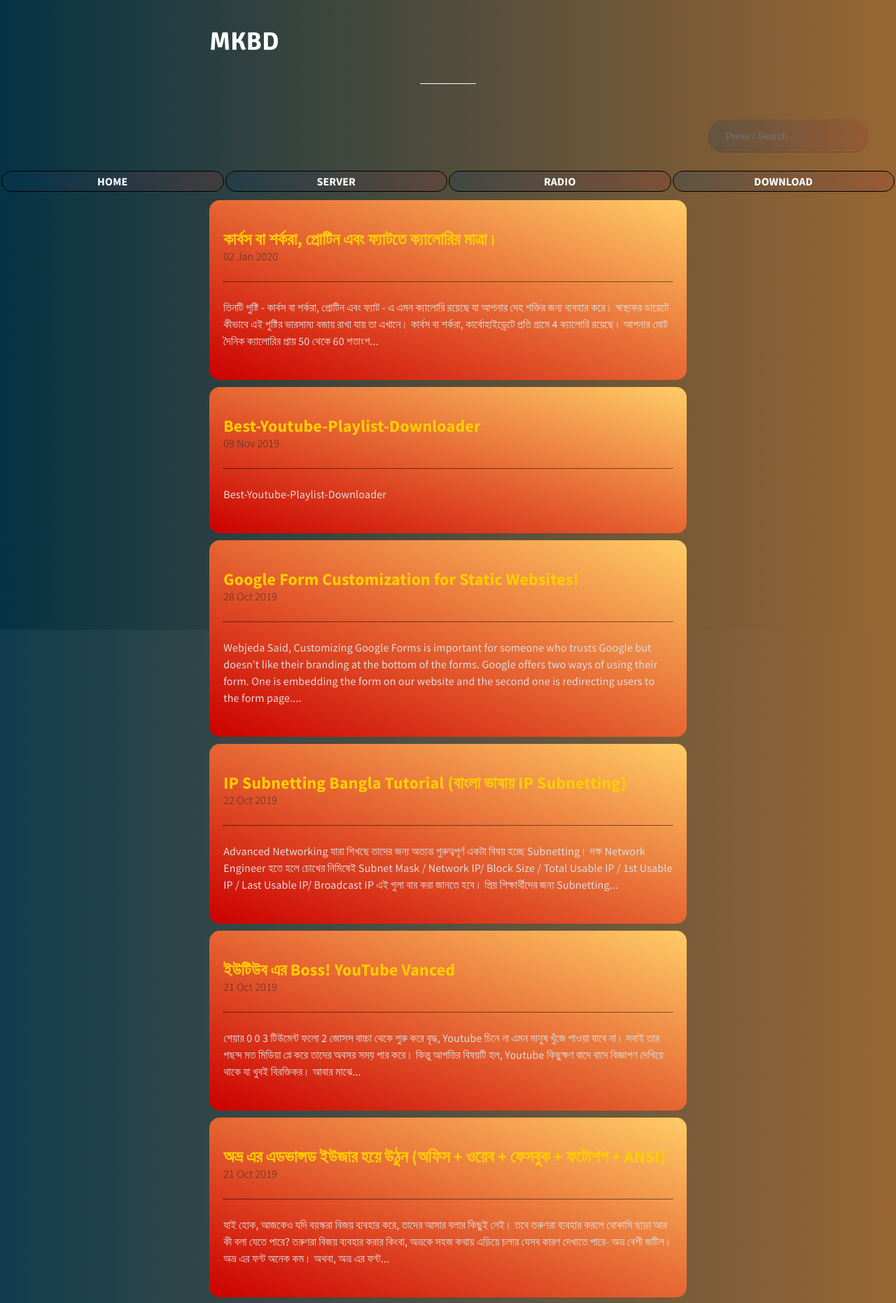
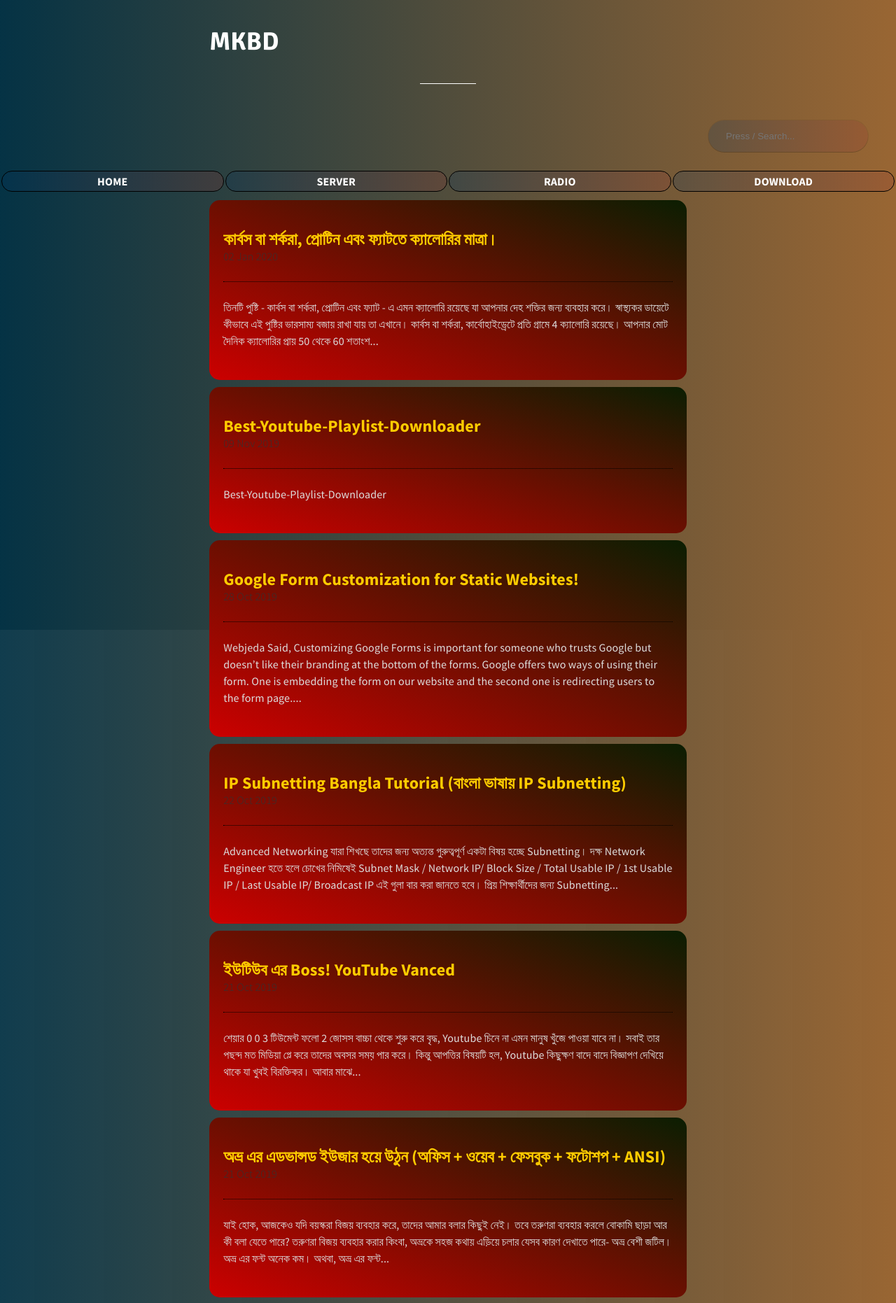
Before and after one commit to bdmilan/blog, a Jekyll site: the page built from index.html, in a window 1280 px wide. Shown: the top 1862 px of the page at 70% size. Built offline with Jekyll 4.4.1, drawn with Linux system fonts in a browser that asks for light colours; the list of posts is cut into pages by our own code.

Commit message:
Update layout.scss

```diff
--- a/_sass/layout.scss
+++ b/_sass/layout.scss
@@ -282,7 +282,7 @@ footer {
 /* article */
 
 .article {
-	background: linear-gradient(to bottom left, #ffcc66 0%, #cc0000 100%);
+	background: linear-gradient(to bottom left, #0b1e02 0%, #cc0000 100%);
 	border-radius: 15px;
 	padding: 20px;
 	margin-top: 10px;
```
